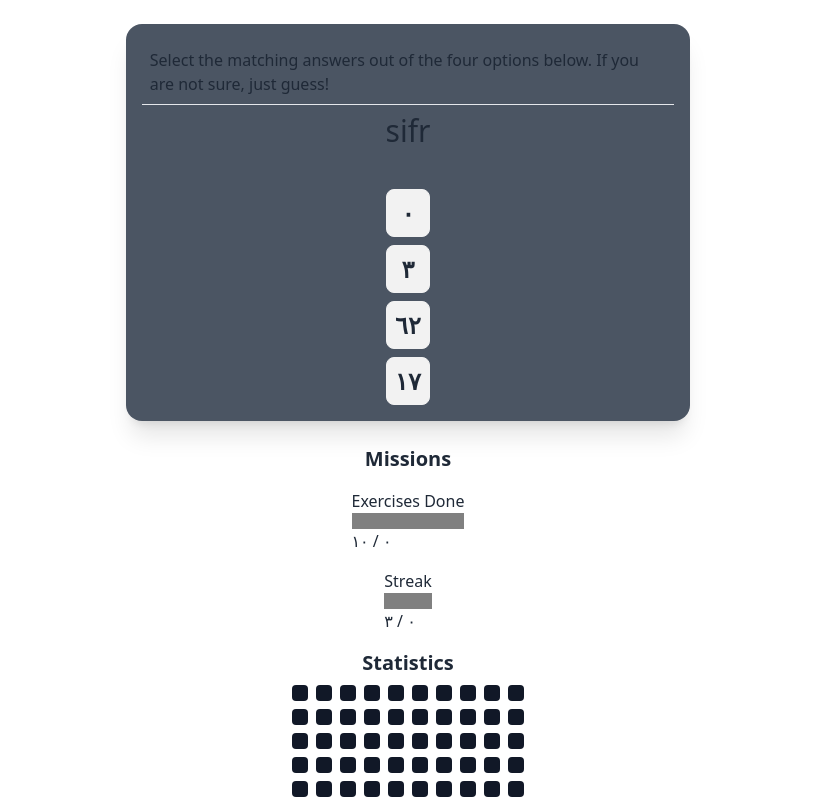
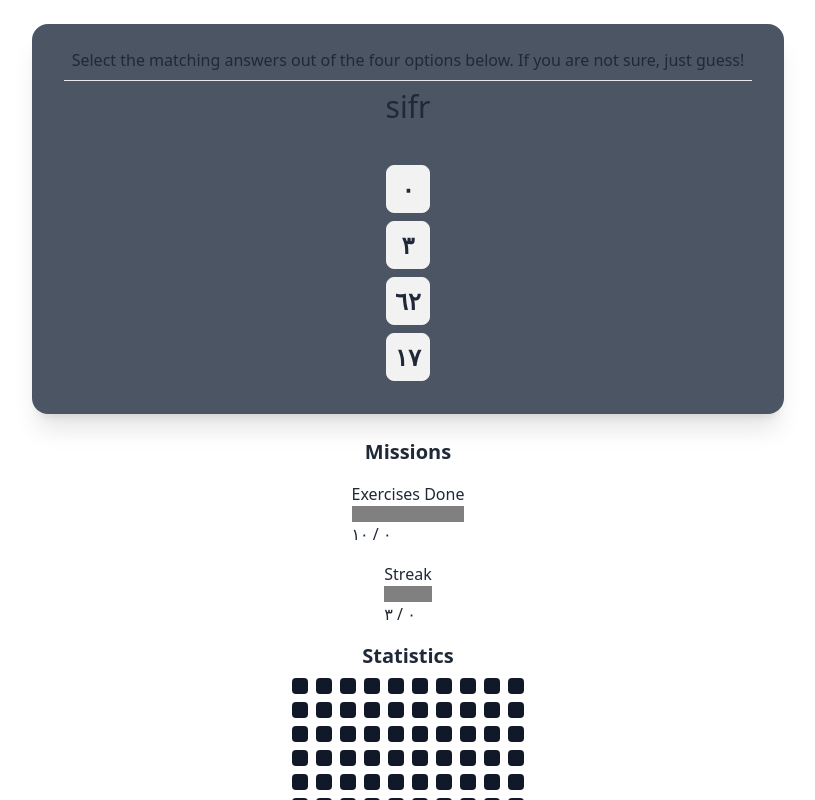
Before and after one commit to koljapluemer/arabic-numbers-practice, a Vue app: page / in a window 1280 px wide. Shown: the top 800 px of the page, without its empty margins (232-1047 px from the left). Built offline with nearby package versions, Linux system fonts and the light colour scheme; no server answers.

Commit message:
improve layout

```diff
--- a/src/App.vue
+++ b/src/App.vue
@@ -386,7 +386,7 @@ function convertNumberToArabicScript(number) {
 <template>
   <main class="p-2 flex flex-col items-center">
     <div
-      class="card bg-gray-600 shadow-xl m-4 p-4 flex flex-col justify-start items-center w-3/4 max-w-screen-xl"
+      class="card bg-gray-600 shadow-xl m-4 p-4 flex flex-col justify-start items-center max-w-screen-xl min-w-full"
       v-if="exercise"
       style="min-height: 390px"
     >
```
